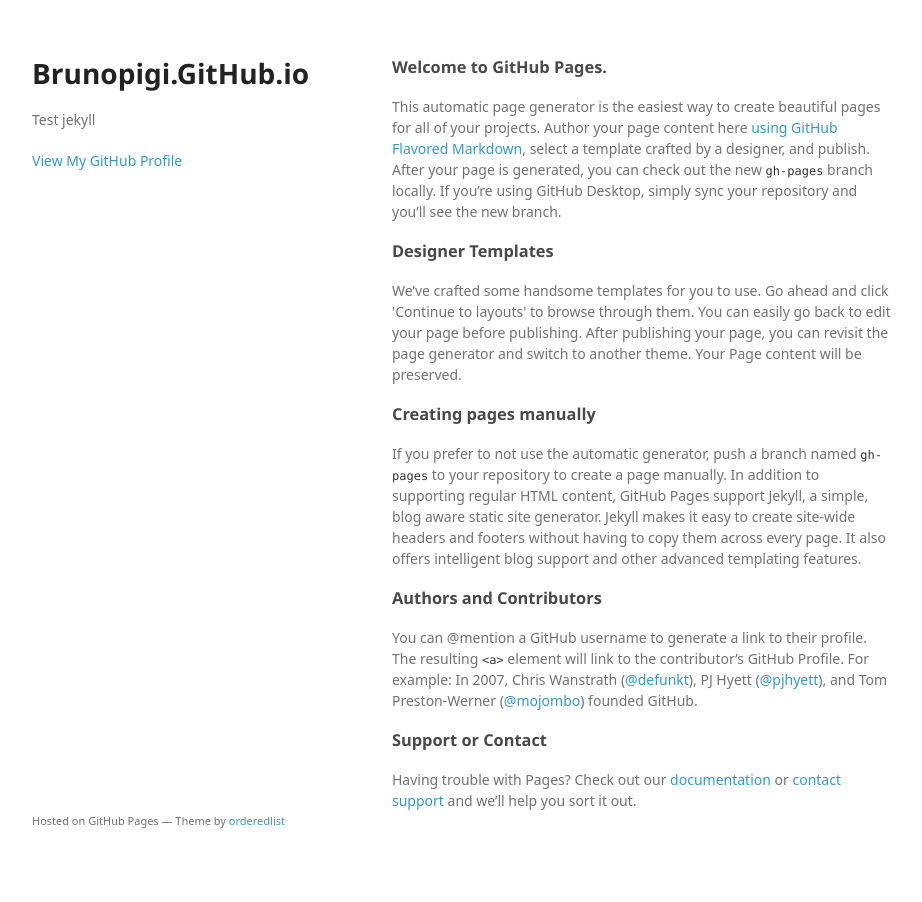
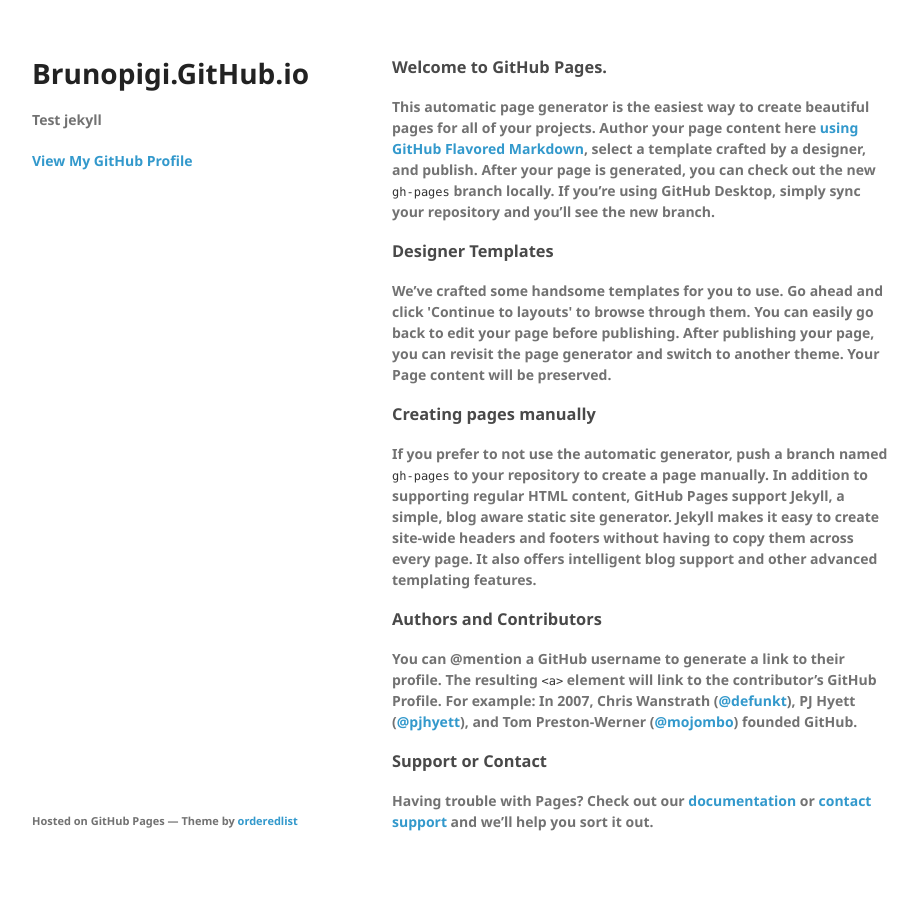
Before and after one commit to brunopigi/brunopigi.github.io, a Jekyll site: the page index.html, which Jekyll copies as it is, in a window 1280 px wide. Shown: the whole page, without its empty margins (178-1100 px from the left). Built offline with Jekyll 4.4.1, drawn with Linux system fonts in a browser that asks for light colours; some web fonts are replaced.

Commit message:
Update styles.css

```diff
--- a/stylesheets/styles.css
+++ b/stylesheets/styles.css
@@ -1,5 +1,5 @@
 @font-face {
-  font-family: 'Noto Sans';
+  font-family: '';
   font-weight: 400;
   font-style: normal;
   src: url('../fonts/Noto-Sans-regular/Noto-Sans-regular.eot');
```
